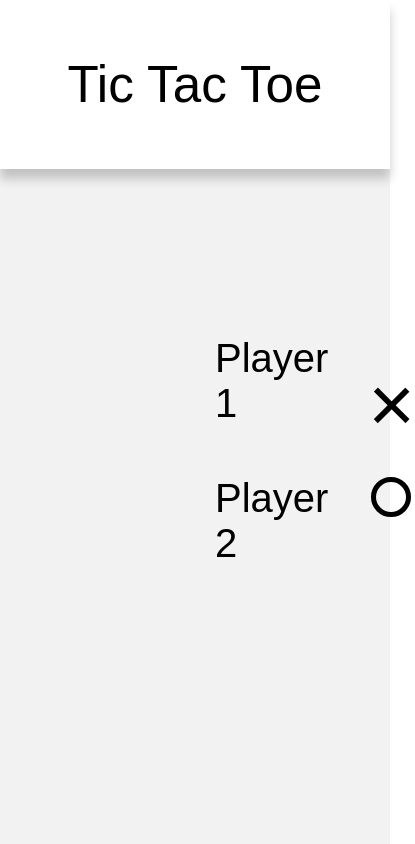
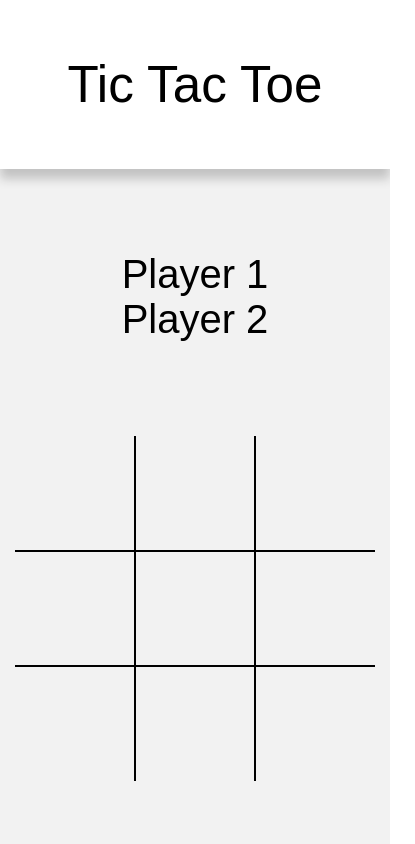
Before and after one commit to danialamin/tic-tac-toe, a plain HTML site: page index.html in a window 390 px wide. Shown: the whole page, 415 px wide, since content can reach past the window. Drawn offline with Linux system fonts and the light colour scheme.

Commit message:
made responsive

```diff
--- a/style.css
+++ b/style.css
@@ -162,3 +162,30 @@ body {
   font-size: 6rem;
   cursor: default;
 }
+
+@media (max-width: 1200px) {
+  .container {
+    justify-content: space-around;
+  }
+  .board {
+    transform: translate(0, 0);
+  }
+  .info {
+    transform: translate(0, 0);
+  }
+  .mf {
+    display: none;
+  }
+}
+@media (max-width: 500px) {
+  .container {
+    flex-direction: column-reverse;
+    justify-content: space-evenly;
+  }
+  .container .info .pl2 {
+    transform: translate(0, 0);
+  }
+  .container .info {
+    margin-top: 20px;
+  }
+}
```
